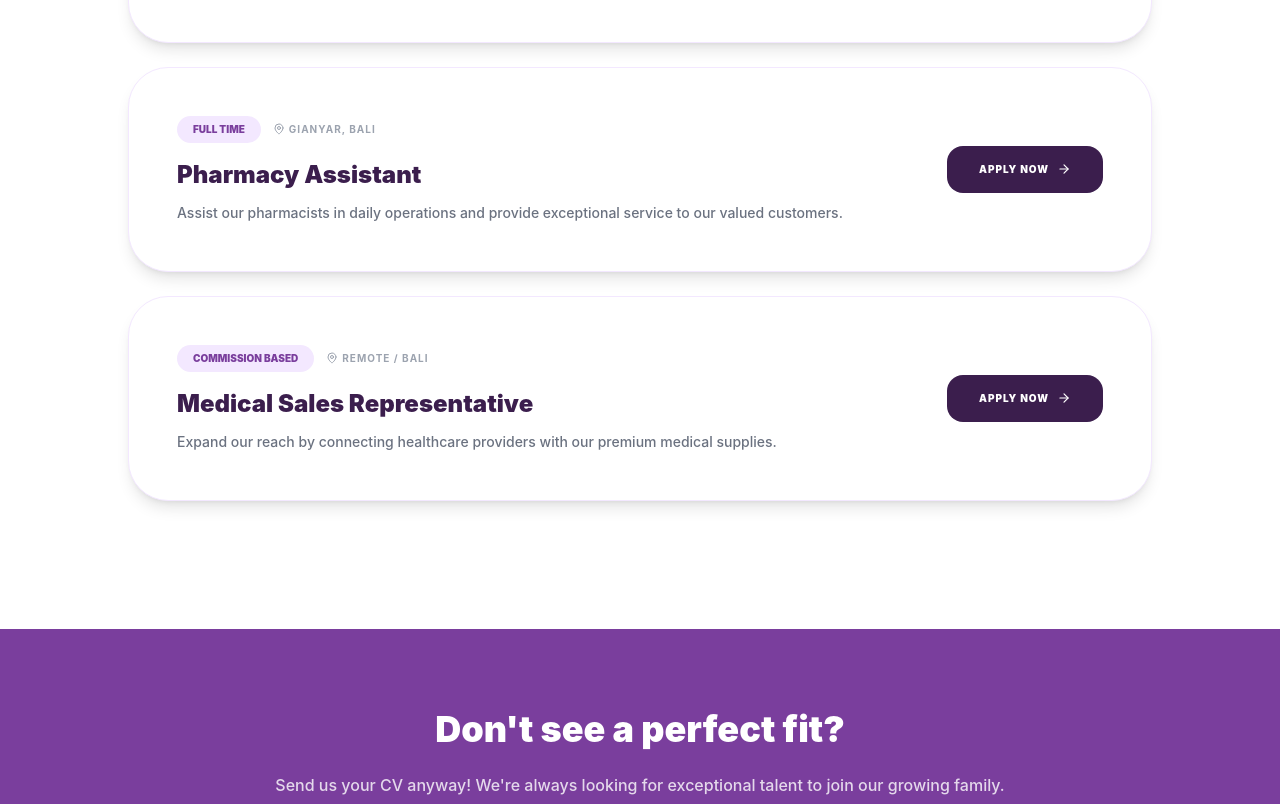
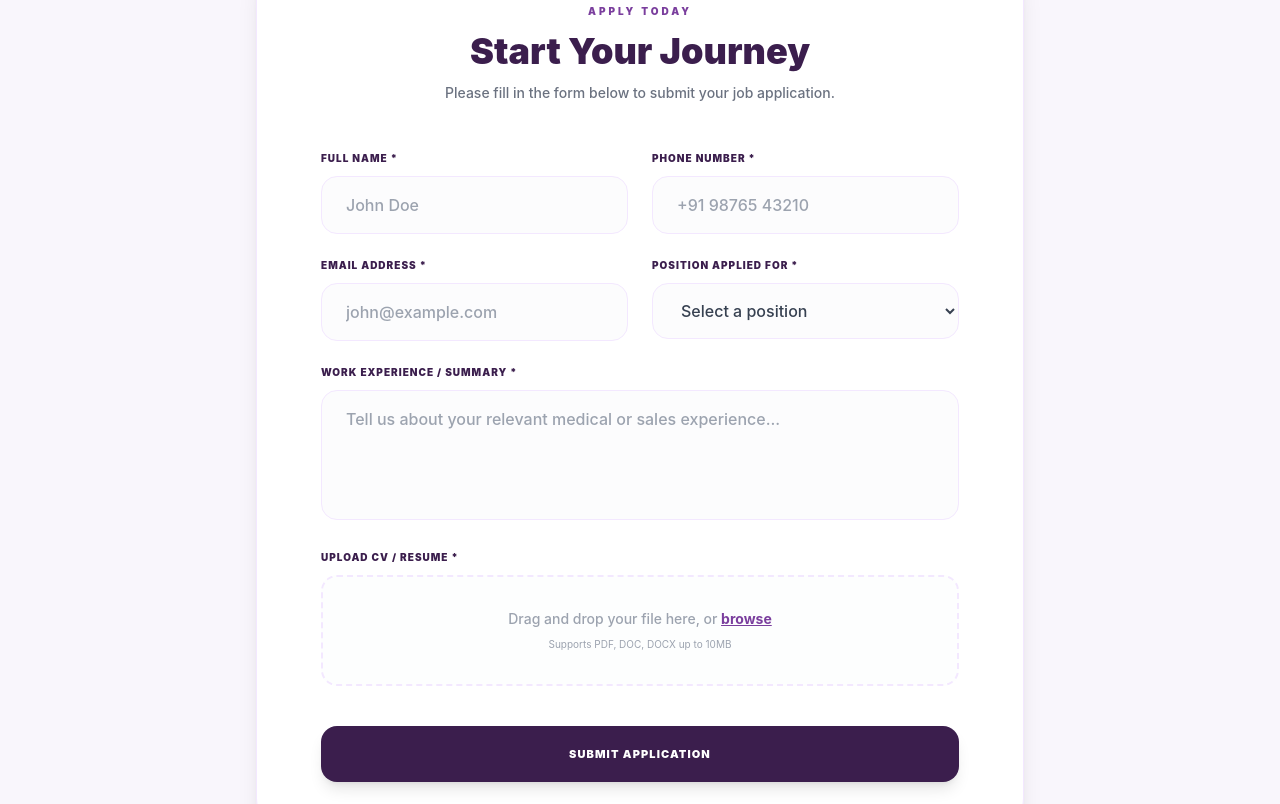
Before and after one commit to sunnykumar-devhub/KamalPharma, a Next.js app: page /careers in a window 1280 px wide. Shown: the part 1120-1924 px from the top of the page. Built offline with nearby package versions, Linux system fonts and the light colour scheme.

Commit message:
update the chnages of get mail

```diff
--- a/src/components/About.jsx
+++ b/src/components/About.jsx
@@ -18,8 +18,8 @@ const About = () => {
           >
             <div className="relative w-full rounded-2xl overflow-hidden shadow-2xl h-[400px] lg:h-[600px]">
               <Image
-                src="https://images.unsplash.com/photo-1576091160550-2173dba999ef?q=80&w=1000&auto=format&fit=crop"
-                alt="Pharmacy"
+                src="/storefront.jpg"
+                alt="Kamal Pharma Storefront"
                 fill
                 className="object-cover"
                 sizes="(max-width: 768px) 100vw, 50vw"
--- a/src/containers/CareersContainer.jsx
+++ b/src/containers/CareersContainer.jsx
@@ -1,5 +1,5 @@
 'use client';
-import React from 'react';
+import React, { useState, useRef } from 'react';
 import { motion } from 'framer-motion';
 import { Briefcase, MapPin, Clock, ArrowRight, GraduationCap, Users } from 'lucide-react';
 
@@ -7,29 +7,53 @@ const jobs = [
   {
     title: 'Senior Pharmacist',
     type: 'Full Time',
-    location: 'Ubud, Bali',
+    location: 'Govind Mitra Road, Patna',
     salary: 'Competitive',
     description: 'We are looking for an experienced pharmacist to lead our medical team and ensure excellence in pharmaceutical care.'
   },
   {
     title: 'Pharmacy Assistant',
     type: 'Full Time',
-    location: 'Gianyar, Bali',
+    location: 'Govind Mitra Road, Patna',
     salary: 'Competitive',
     description: 'Assist our pharmacists in daily operations and provide exceptional service to our valued customers.'
   },
   {
     title: 'Medical Sales Representative',
     type: 'Commission Based',
-    location: 'Remote / Bali',
+    location: 'Patna & Remote',
     salary: 'Performance Based',
     description: 'Expand our reach by connecting healthcare providers with our premium medical supplies.'
   }
 ];
 
 const CareersContainer = () => {
+  const [formData, setFormData] = useState({
+    name: '',
+    phone: '',
+    email: '',
+    experience: '',
+    position: '',
+    cv: null,
+  });
+  const [cvFileName, setCvFileName] = useState('');
+  const [submitted, setSubmitted] = useState(false);
+  const formRef = useRef(null);
+
+  const handleApplyClick = (jobTitle) => {
+    setFormData((prev) => ({ ...prev, position: jobTitle }));
+    formRef.current?.scrollIntoView({ behavior: 'smooth' });
+  };
+
+  const handleSubmit = (e) => {
+    e.preventDefault();
+    // Simulate API call
+    console.log('Form Submitted:', formData);
+    setSubmitted(true);
+  };
+
   return (
-    <div className="pt-20">
+    <div className="pt-20 bg-gray-50/50">
       {/* Hero Section */}
       <div className="bg-[#1A0B2E] py-24 text-center relative overflow-hidden">
         <div className="absolute top-0 left-0 w-full h-full bg-[#7A3E9D] opacity-10"></div>
@@ -44,7 +68,7 @@ const CareersContainer = () => {
       </div>
 
       <section className="section-padding">
-        <div className="grid lg:grid-cols-3 gap-12 mb-24">
+        <div className="grid lg:grid-cols-3 gap-12 mb-24 max-w-7xl mx-auto">
           <div className="p-10 bg-white rounded-[3rem] shadow-xl border-b-8 border-[#7A3E9D]">
             <Users size={40} className="text-[#7A3E9D] mb-6" />
             <h3 className="text-xl font-black text-[#3B1E4D] mb-4">Great Culture</h3>
@@ -62,9 +86,10 @@ const CareersContainer = () => {
           </div>
         </div>
 
+        {/*
         <h2 className="text-4xl font-black text-[#3B1E4D] mb-12 text-center">Open Positions</h2>
 
-        <div className="space-y-6 max-w-5xl mx-auto">
+        <div className="space-y-6 max-w-5xl mx-auto mb-24">
           {jobs.map((job) => (
             <motion.div
               key={job.title}
@@ -82,24 +107,176 @@ const CareersContainer = () => {
                 <h3 className="text-2xl font-black text-[#3B1E4D] mb-3 group-hover:text-[#7A3E9D] transition-colors">{job.title}</h3>
                 <p className="text-gray-500 text-sm max-w-2xl font-medium">{job.description}</p>
               </div>
-              <button className="bg-[#3B1E4D] text-white px-8 py-4 rounded-2xl font-black text-[10px] uppercase tracking-widest flex items-center group-hover:bg-[#7A3E9D] transition-colors">
+              <button
+                onClick={() => handleApplyClick(job.title)}
+                className="bg-[#3B1E4D] text-white px-8 py-4 rounded-2xl font-black text-[10px] uppercase tracking-widest flex items-center group-hover:bg-[#7A3E9D] transition-colors"
+              >
                 Apply Now <ArrowRight size={14} className="ml-2" />
               </button>
             </motion.div>
           ))}
         </div>
+        */}
       </section>
 
-      {/* Modern Contact Banner */}
-      <section className="bg-[#7A3E9D] py-20 px-6">
-        <div className="max-w-4xl mx-auto text-center">
-          <h2 className="text-3xl lg:text-4xl font-black text-white mb-6">Don't see a perfect fit?</h2>
-          <p className="text-white/80 mb-10 font-medium">Send us your CV anyway! We're always looking for exceptional talent to join our growing family.</p>
-          <a href="mailto:careers@kamalpharma.com" className="bg-white text-[#7A3E9D] px-12 py-5 rounded-full font-black uppercase tracking-widest text-[11px] shadow-2xl hover:scale-105 transition-transform inline-block">
-            Send Your CV
-          </a>
+      {/* Job Application Form Section */}
+      <section ref={formRef} id="apply" className="py-20 px-6 bg-[#F9F6FC] border-t border-[#F3E8FF]">
+        <div className="max-w-3xl mx-auto">
+          <div className="bg-white p-8 lg:p-16 rounded-[3rem] shadow-xl border border-[#F3E8FF] relative overflow-hidden">
+
+            {submitted ? (
+              <motion.div
+                initial={{ opacity: 0, scale: 0.95 }}
+                animate={{ opacity: 1, scale: 1 }}
+                className="text-center py-12"
+              >
+                <div className="w-20 h-20 bg-[#F3E8FF] text-[#7A3E9D] rounded-full flex items-center justify-center mx-auto mb-8 shadow-inner">
+                  <Briefcase size={36} />
+                </div>
+                <h3 className="text-3xl font-black text-[#3B1E4D] mb-4">Application Submitted!</h3>
+                <p className="text-gray-500 max-w-md mx-auto leading-relaxed mb-8">
+                  Thank you for applying, <span className="font-bold text-[#7A3E9D]">{formData.name}</span>. Our recruitment team will review your application for the <span className="font-bold text-[#7A3E9D]">{formData.position || 'General Application'}</span> position and get back to you shortly.
+                </p>
+                <button
+                  onClick={() => {
+                    setSubmitted(false);
+                    setFormData({ name: '', phone: '', email: '', experience: '', position: '', cv: null });
+                    setCvFileName('');
+                  }}
+                  className="bg-[#3B1E4D] text-white px-10 py-4 rounded-2xl font-black text-[10px] uppercase tracking-widest hover:bg-[#7A3E9D] transition-colors"
+                >
+                  Apply for another role
+                </button>
+              </motion.div>
+            ) : (
+              <div>
+                <div className="text-center mb-12">
+                  <p className="text-[#7A3E9D] font-black uppercase tracking-[0.3em] text-[10px] mb-3">Apply Today</p>
+                  <h2 className="text-3xl lg:text-4xl font-black text-[#3B1E4D]">Start Your Journey</h2>
+                  <p className="text-gray-500 text-sm mt-3 font-medium">Please fill in the form below to submit your job application.</p>
+                </div>
+
+                <form onSubmit={handleSubmit} className="space-y-6">
+                  <div className="grid lg:grid-cols-2 gap-6">
+                    {/* Name */}
+                    <div>
+                      <label className="block text-[#3B1E4D] font-black text-[10px] uppercase tracking-widest mb-2.5">Full Name *</label>
+                      <input
+                        type="text"
+                        required
+                        placeholder="John Doe"
+                        value={formData.name}
+                        onChange={(e) => setFormData({ ...formData, name: e.target.value })}
+                        className="w-full px-6 py-4 rounded-2xl border border-[#F3E8FF] focus:outline-none focus:border-[#7A3E9D] text-gray-700 font-medium placeholder-gray-400 bg-gray-50/50"
+                      />
+                    </div>
+
+                    {/* Phone */}
+                    <div>
+                      <label className="block text-[#3B1E4D] font-black text-[10px] uppercase tracking-widest mb-2.5">Phone Number *</label>
+                      <input
+                        type="tel"
+                        required
+                        placeholder="+91 98765 43210"
+                        value={formData.phone}
+                        onChange={(e) => setFormData({ ...formData, phone: e.target.value })}
+                        className="w-full px-6 py-4 rounded-2xl border border-[#F3E8FF] focus:outline-none focus:border-[#7A3E9D] text-gray-700 font-medium placeholder-gray-400 bg-gray-50/50"
+                      />
+                    </div>
+                  </div>
+
+                  <div className="grid lg:grid-cols-2 gap-6">
+                    {/* Email */}
+                    <div>
+                      <label className="block text-[#3B1E4D] font-black text-[10px] uppercase tracking-widest mb-2.5">Email Address *</label>
+                      <input
+                        type="email"
+                        required
+                        placeholder="john@example.com"
+                        value={formData.email}
+                        onChange={(e) => setFormData({ ...formData, email: e.target.value })}
+                        className="w-full px-6 py-4 rounded-2xl border border-[#F3E8FF] focus:outline-none focus:border-[#7A3E9D] text-gray-700 font-medium placeholder-gray-400 bg-gray-50/50"
+                      />
+                    </div>
+
+                    {/* Position */}
+                    <div>
+                      <label className="block text-[#3B1E4D] font-black text-[10px] uppercase tracking-widest mb-2.5">Position Applied For *</label>
+                      <select
+                        required
+                        value={formData.position}
+                        onChange={(e) => setFormData({ ...formData, position: e.target.value })}
+                        className="w-full px-6 py-4 rounded-2xl border border-[#F3E8FF] focus:outline-none focus:border-[#7A3E9D] text-gray-700 font-medium bg-gray-50/50"
+                      >
+                        <option value="" disabled>Select a position</option>
+                        <option value="Senior Pharmacist">Senior Pharmacist</option>
+                        <option value="Pharmacy Assistant">Pharmacy Assistant</option>
+                        <option value="Medical Sales Representative">Medical Sales Representative</option>
+                        <option value="Other">Other / General Application</option>
+                      </select>
+                    </div>
+                  </div>
+
+                  {/* Experience */}
+                  <div>
+                    <label className="block text-[#3B1E4D] font-black text-[10px] uppercase tracking-widest mb-2.5">Work Experience / Summary *</label>
+                    <textarea
+                      required
+                      rows="4"
+                      placeholder="Tell us about your relevant medical or sales experience..."
+                      value={formData.experience}
+                      onChange={(e) => setFormData({ ...formData, experience: e.target.value })}
+                      className="w-full px-6 py-4 rounded-2xl border border-[#F3E8FF] focus:outline-none focus:border-[#7A3E9D] text-gray-700 font-medium placeholder-gray-400 bg-gray-50/50 resize-none"
+                    ></textarea>
+                  </div>
+
+                  {/* CV Upload */}
+                  <div>
+                    <label className="block text-[#3B1E4D] font-black text-[10px] uppercase tracking-widest mb-2.5">Upload CV / Resume *</label>
+                    <div className="relative border-2 border-dashed border-[#F3E8FF] rounded-2xl p-8 text-center bg-gray-50/30 hover:bg-[#F3E8FF]/10 transition-colors cursor-pointer group">
+                      <input
+                        type="file"
+                        required
+                        accept=".pdf,.doc,.docx"
+                        onChange={(e) => {
+                          const file = e.target.files?.[0];
+                          if (file) {
+                            setFormData({ ...formData, cv: file });
+                            setCvFileName(file.name);
+                          }
+                        }}
+                        className="absolute inset-0 w-full h-full opacity-0 cursor-pointer"
+                      />
+                      <div className="space-y-2">
+                        <div className="text-gray-400 font-medium text-sm">
+                          {cvFileName ? (
+                            <span className="text-[#7A3E9D] font-bold">{cvFileName}</span>
+                          ) : (
+                            <span>Drag and drop your file here, or <span className="text-[#7A3E9D] font-bold underline">browse</span></span>
+                          )}
+                        </div>
+                        <p className="text-[10px] text-gray-400">Supports PDF, DOC, DOCX up to 10MB</p>
+                      </div>
+                    </div>
+                  </div>
+
+                  {/* Submit Button */}
+                  <div className="pt-4 text-center">
+                    <button
+                      type="submit"
+                      className="w-full bg-[#3B1E4D] text-white px-8 py-5 rounded-2xl font-black text-[11px] uppercase tracking-widest shadow-lg hover:bg-[#7A3E9D] transition-colors"
+                    >
+                      Submit Application
+                    </button>
+                  </div>
+                </form>
+              </div>
+            )}
+
+          </div>
         </div>
       </section>
+
     </div>
   );
 };
```
Also changed, not shown: next.config.mjs (+7 -0 lines), public/storefront.jpg (added).
